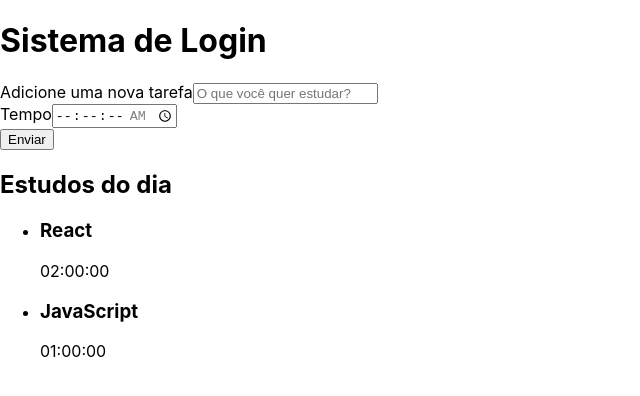
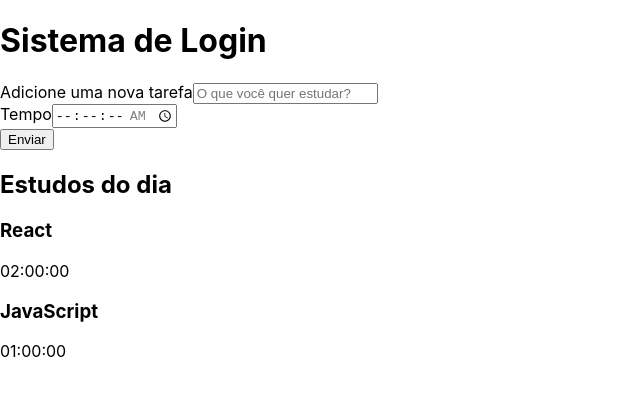
Before and after one commit to Rafa-Moura/alura-studies, a React (Create React App) app: page / in a window 1280 px wide. Shown: the top 396 px of the page, without its empty margins (0-640 px from the left). Built offline with nearby package versions, Linux system fonts and the light colour scheme; the HTML template or start-up script is replaced by a standard one.

Commit message:
Atualizando o projeto para renderizar uma div dentro do map

```diff
--- a/src/components/Lista/index.tsx
+++ b/src/components/Lista/index.tsx
@@ -14,15 +14,12 @@ function Lista() {
     return (
         <aside>
             <h2>Estudos do dia</h2>
-            <ul>
-                {tarefas.map((item, index) => (
-                    <li key={index}>
-                        <h3>{item.tarefa}
-                        </h3>
-                        <span>{item.tempo}</span>
-                    </li>
-                ))}
-            </ul>
+            {tarefas.map((item, index) => (
+                <div key={index}>
+                    <h3>{item.tarefa}</h3>
+                    <p>{item.tempo}</p>
+                </div>
+            ))}
         </aside>
     )
 }
```
